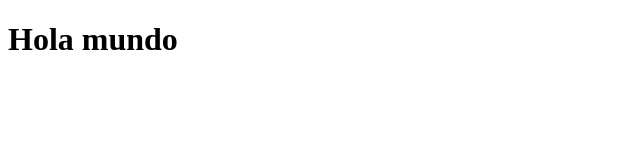
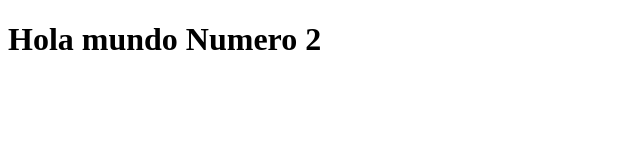
Before and after one commit to JavierDaza/Prueba-2, a plain HTML site: page index.html in a window 1280 px wide. Shown: the whole page, without its empty margins (0-640 px from the left). Drawn offline with Linux system fonts and the light colour scheme.

Commit message:
Hola mundo 3

```diff
--- a/index.html
+++ b/index.html
@@ -5,6 +5,6 @@
     <title>Document</title>
 </head>
 <body>
-    <h1>Hola mundo</h1>
+    <h1>Hola mundo Numero 2</h1>
 </body>
 </html>
```
